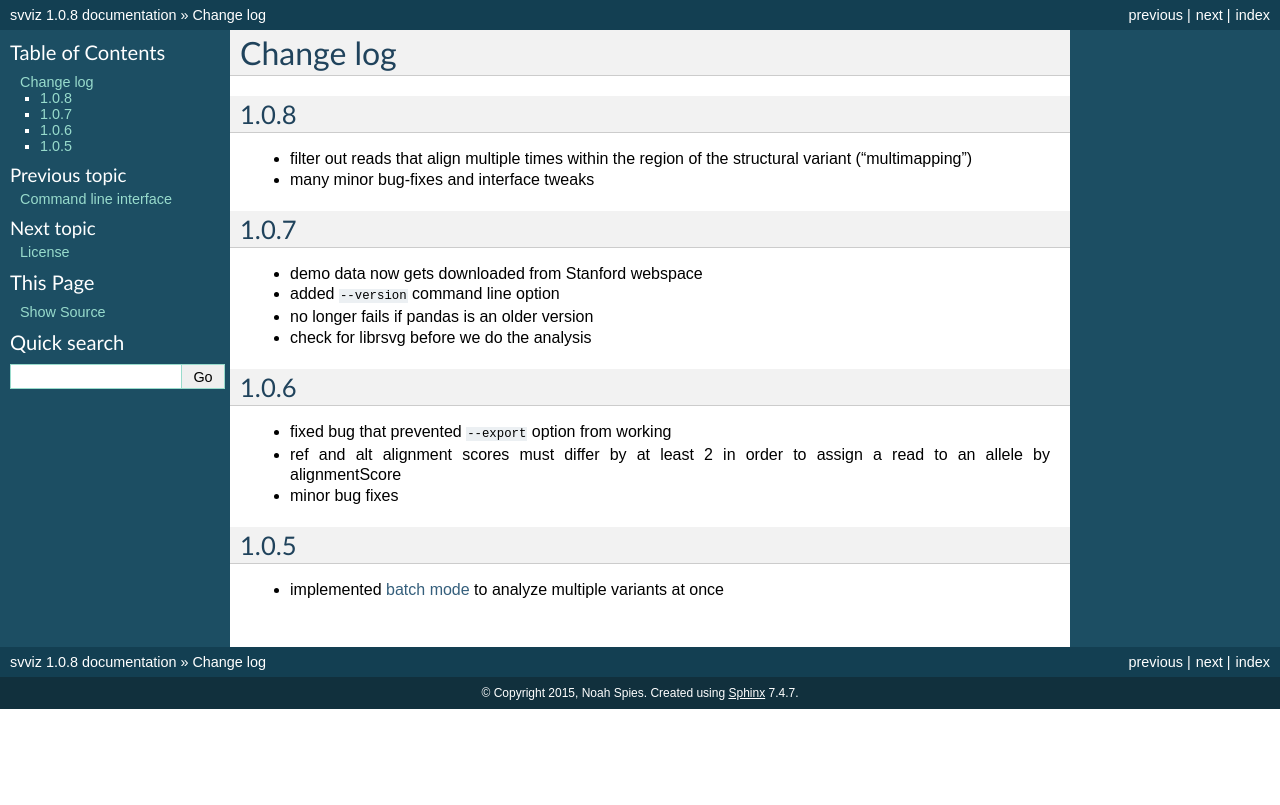
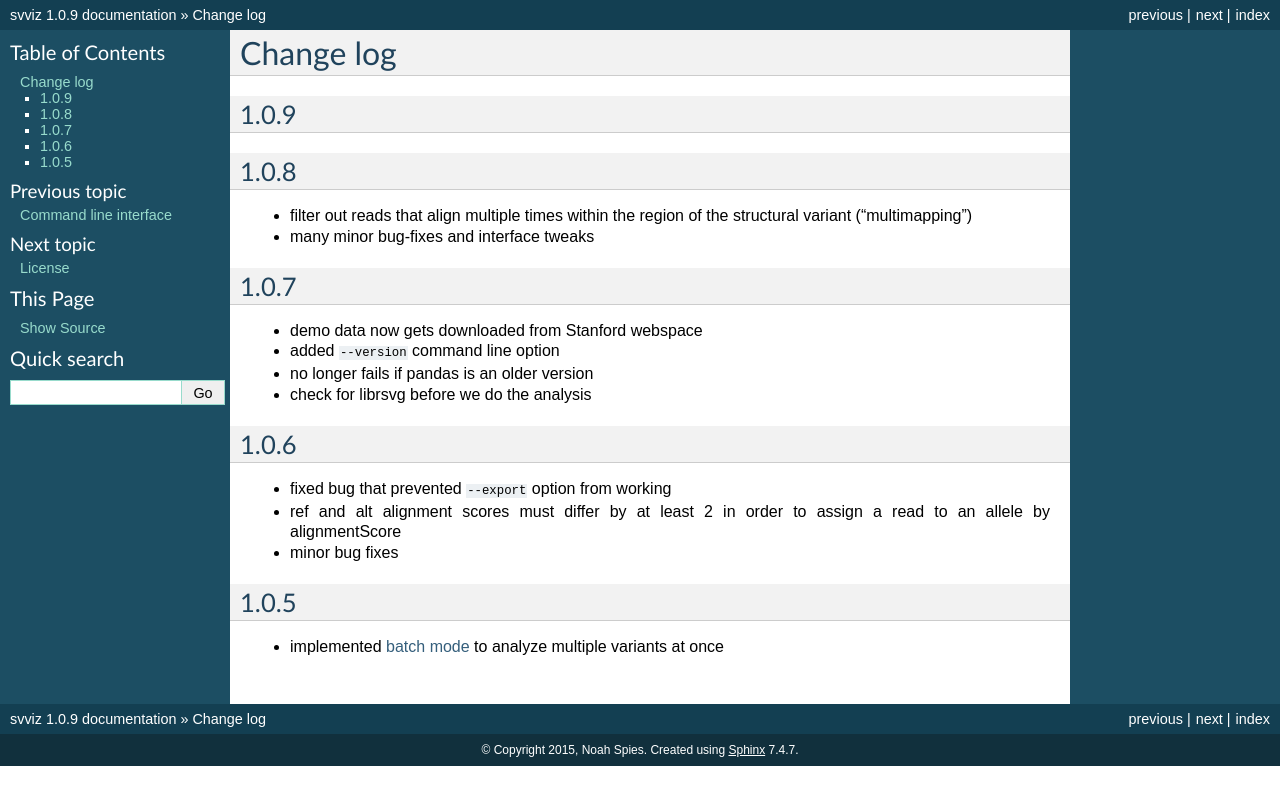
Before and after one commit to svviz/svviz, a Sphinx documentation site: the page built from docs/changelog.rst, in a window 1280 px wide. Shown: the top 805 px of the page. Built offline with Sphinx 7.4.7, drawn with Linux system fonts in a browser that asks for light colours.

Commit message:
starting development on 1.0.9

```diff
--- a/docs/changelog.rst
+++ b/docs/changelog.rst
@@ -1,5 +1,9 @@
 Change log
 ==========
+
+1.0.9
+-----
+
 
 1.0.8
 -----
--- a/docs/conf.py
+++ b/docs/conf.py
@@ -54,9 +54,9 @@ copyright = u'2015, Noah Spies'
 # built documents.
 #
 # The short X.Y version.
-version = "1.0.8"
+version = "1.0.9"
 # The full version, including alpha/beta/rc tags.
-release = "1.0.8"
+release = "1.0.9"
 
 # The language for content autogenerated by Sphinx. Refer to documentation
 # for a list of supported languages.
--- a/src/svviz/__init__.py
+++ b/src/svviz/__init__.py
@@ -1 +1 @@
-__version__ = "1.0.8"
+__version__ = "1.0.9"
```
